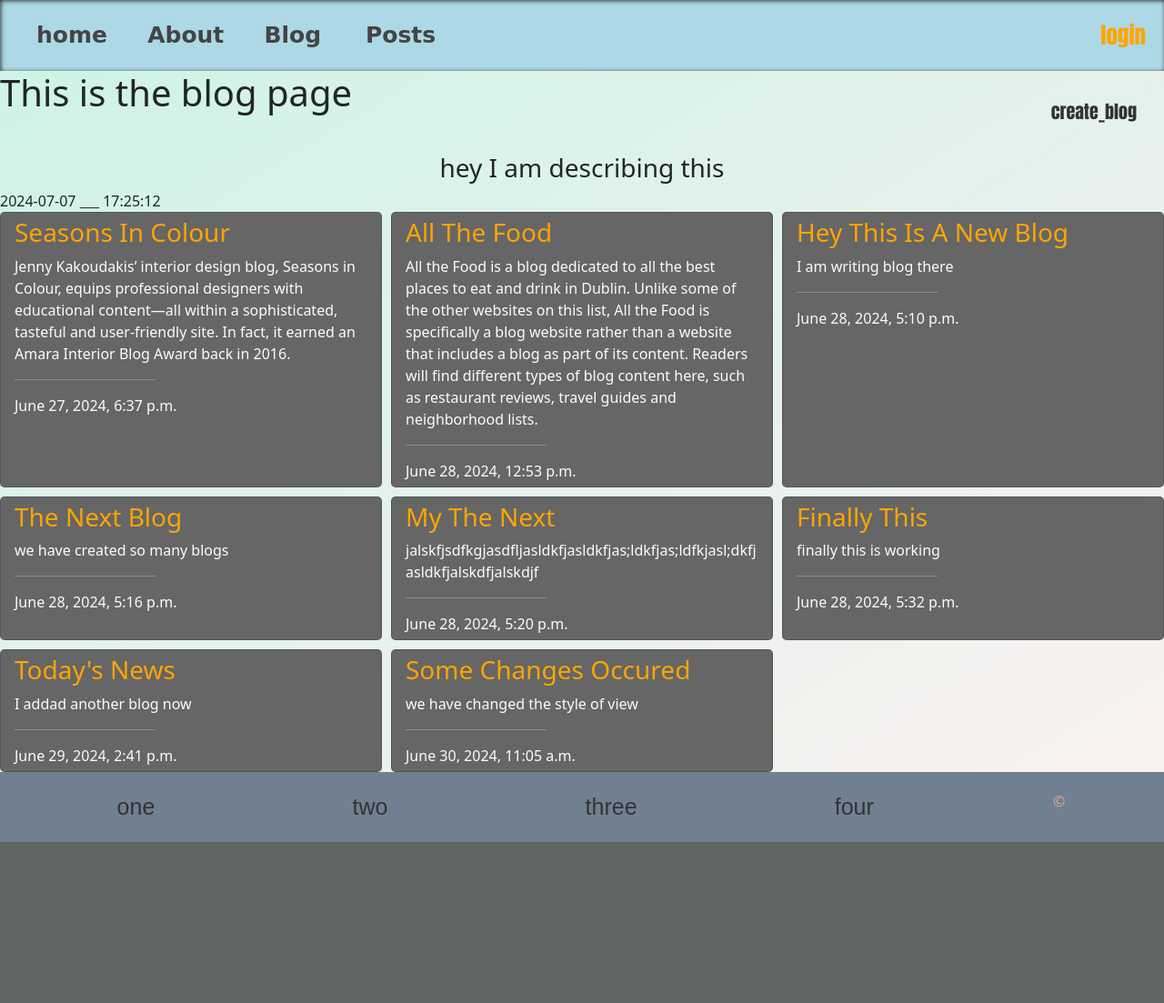
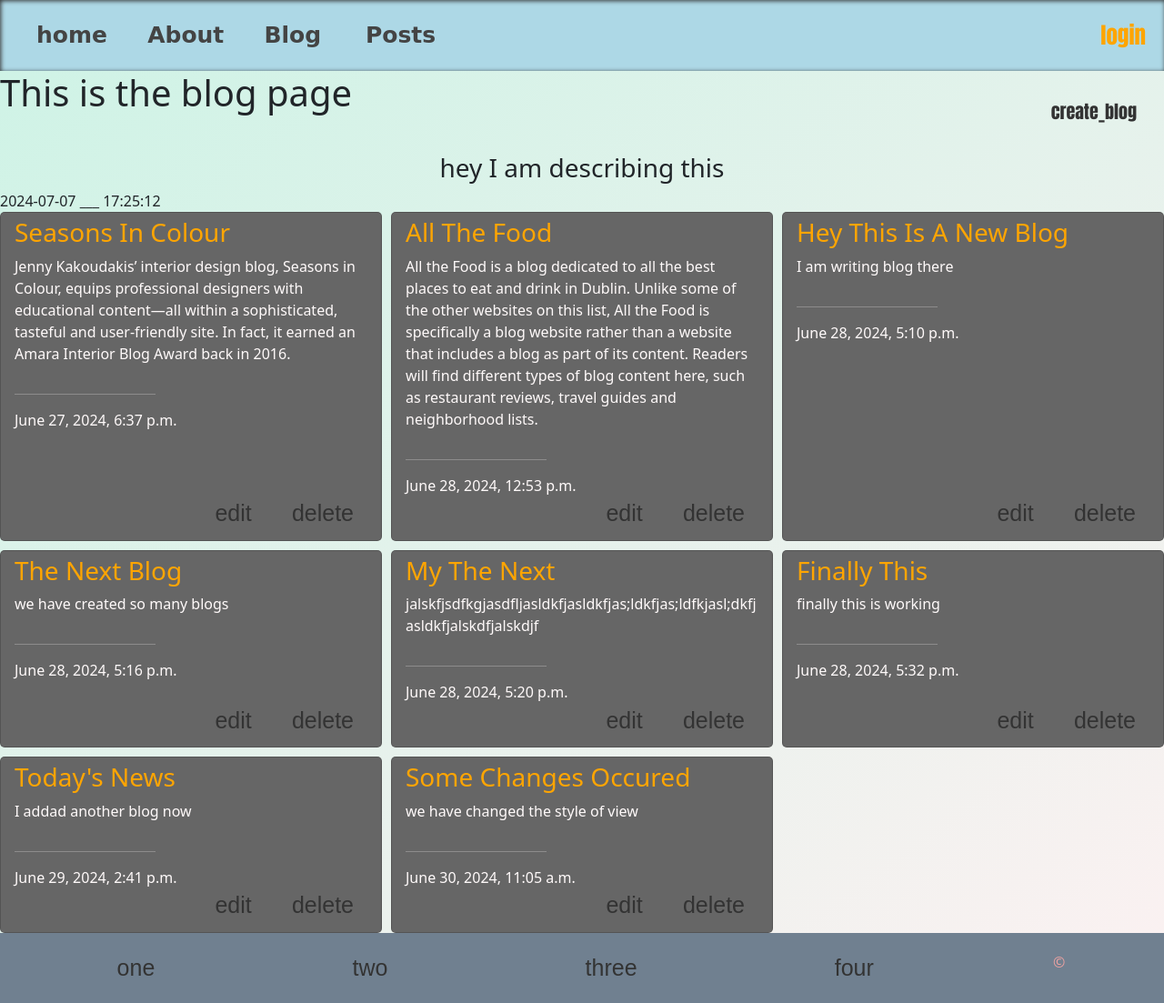
Before and after one commit to AbrorBoqiyev/sale, a Django app: page /blog/ in a window 1280 px wide. Shown: the whole page at 91% size. Before the commit the page ends 926 px from the top, so only its background shows below. Run offline with Django 5.2, Linux system fonts and the light colour scheme; data comes from the database, SQL or seed files in the repository; both versions use the stored data as it was after the commit; some libraries are stand-ins or nearby versions.

Commit message:
update-blog

```diff
--- a/savdo/blog/templates/blog.html
+++ b/savdo/blog/templates/blog.html
@@ -19,11 +19,13 @@
         <div class="cards">
             {% for i in blogs%}
                 <div class="card">
-                    <div class="content">
-                        <h3 style="color: orange;">{{i.title|title}}</h3>
-                        <p>{{i.description}}</p>
-                        <hr style="width: 40%; margin-left: 0;">
-                        <span>{{i.date_posted}}</span>
+                    <h3 style="color: orange;">{{i.title|title}}</h3>
+                    <p>{{i.description}}</p>
+                    <hr style="width: 40%; margin-left: 0;">
+                    <span>{{i.date_posted}}</span>
+                    <div class="action-btns">
+                        <a href="{%url 'update-blog' i.id %}">edit</a>
+                        <a class="del" href="{%url 'delete-blog' i.id%}">delete</a>
                     </div>
                 </div>
             {% endfor %}
--- a/savdo/blog/urls.py
+++ b/savdo/blog/urls.py
@@ -4,4 +4,6 @@ from .views import *
 urlpatterns = [
     path('', blogsview, name='blog'),
     path('create_blog', create_blog, name='create_blog'),
+    path('update-blog/<int:pk>', update_blog, name='update-blog'),
+    path('delete-blog/<int:pk>', delete_blog, name='delete-blog')
 ]
--- a/savdo/blog/views.py
+++ b/savdo/blog/views.py
@@ -24,3 +24,21 @@ def create_blog(request):
         form = BlogsForm()
 
     return render(request, 'create_blog.html', context={'form': form})
+
+
+def update_blog(request, pk):
+    blog = Blog.objects.get(id=pk)
+    form = BlogsForm(instance=blog)
+
+    if request.method == 'POST':
+        form = BlogsForm(request.POST, instance=blog)
+        if form.is_valid():
+            form.save()
+            redirect('blog')
+    return render(request, 'update-blog.html', context={'form': form})
+
+
+def delete_blog(request, pk):
+    blog = Blog.objects.get(id=pk)
+    blog.delete()
+    return redirect('blog')
--- a/savdo/posts/templates/update-post.html
+++ b/savdo/posts/templates/update-post.html
@@ -8,4 +8,5 @@
     <h2 class="info">Update Post</h2>
 
     {%include 'form_snippets.html' with form=form%}
+
 {%endblock%}
--- a/savdo/static/styles/blog.css
+++ b/savdo/static/styles/blog.css
@@ -27,12 +27,26 @@
     gap: 10px;
 }
 .card{
+    position: relative;
+    padding: 5px 15px 3rem 15px;
     width: 100%;
     background-color: #666;
     color: snow;
     border-radius: 5px;
-}
-.content {
-    padding: 5px 15px;
     cursor: pointer;
 }
+
+.action-btns{
+    position: absolute;
+    bottom: 10px;
+    right: 10px;
+    text-align: end;
+}
+
+.action-btns a:hover{
+    background: linear-gradient(to right bottom, rgb(86, 175, 235), cyan);
+    color: snow;
+}
+.action-btns .del:hover{
+    background: linear-gradient(to right bottom, rgb(224, 17, 17), rgb(221, 150, 150));
+}
```
Also changed, not shown: savdo/blog/templates/update-blog.html (added, +12 -0 lines), savdo/db.sqlite3.
